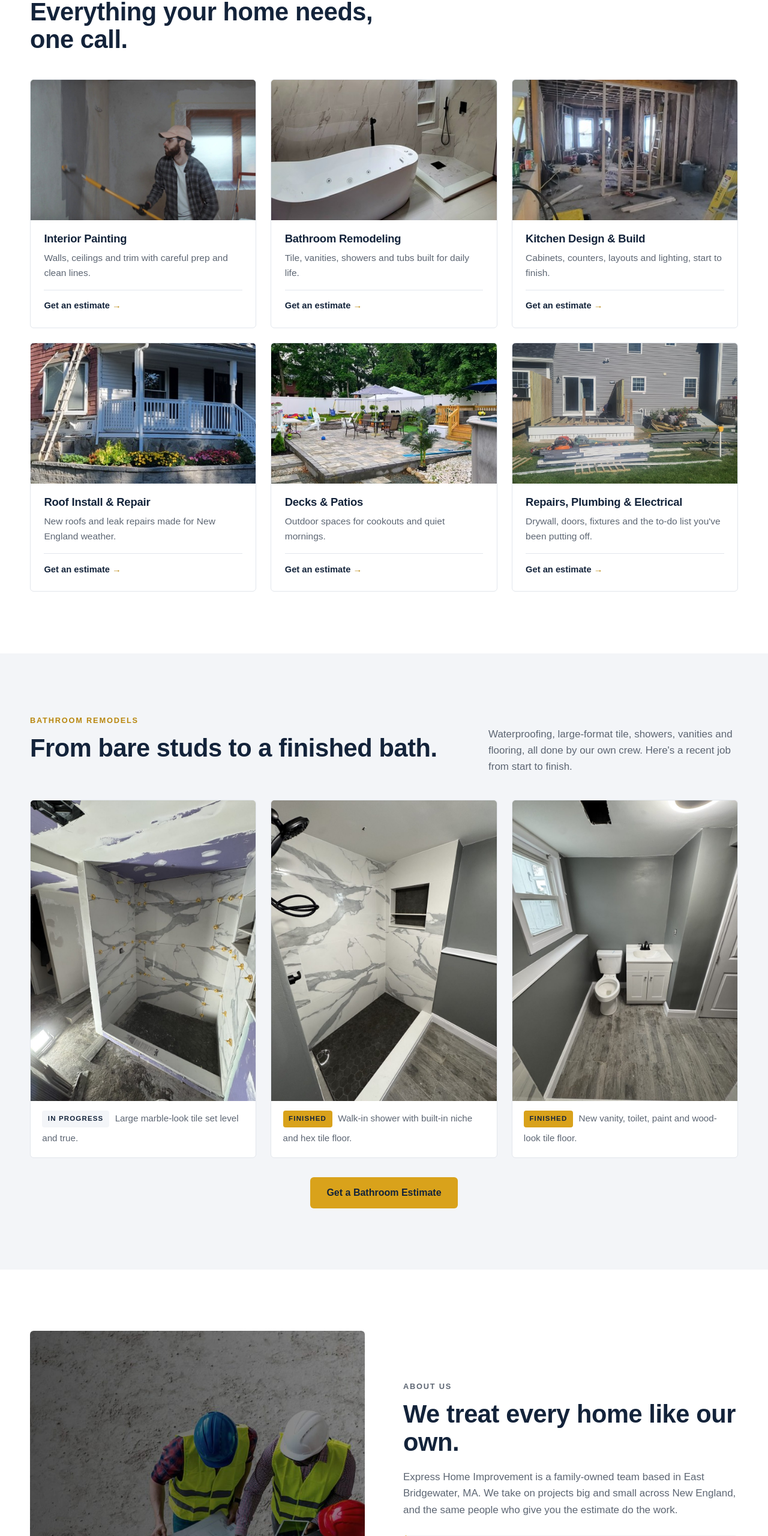
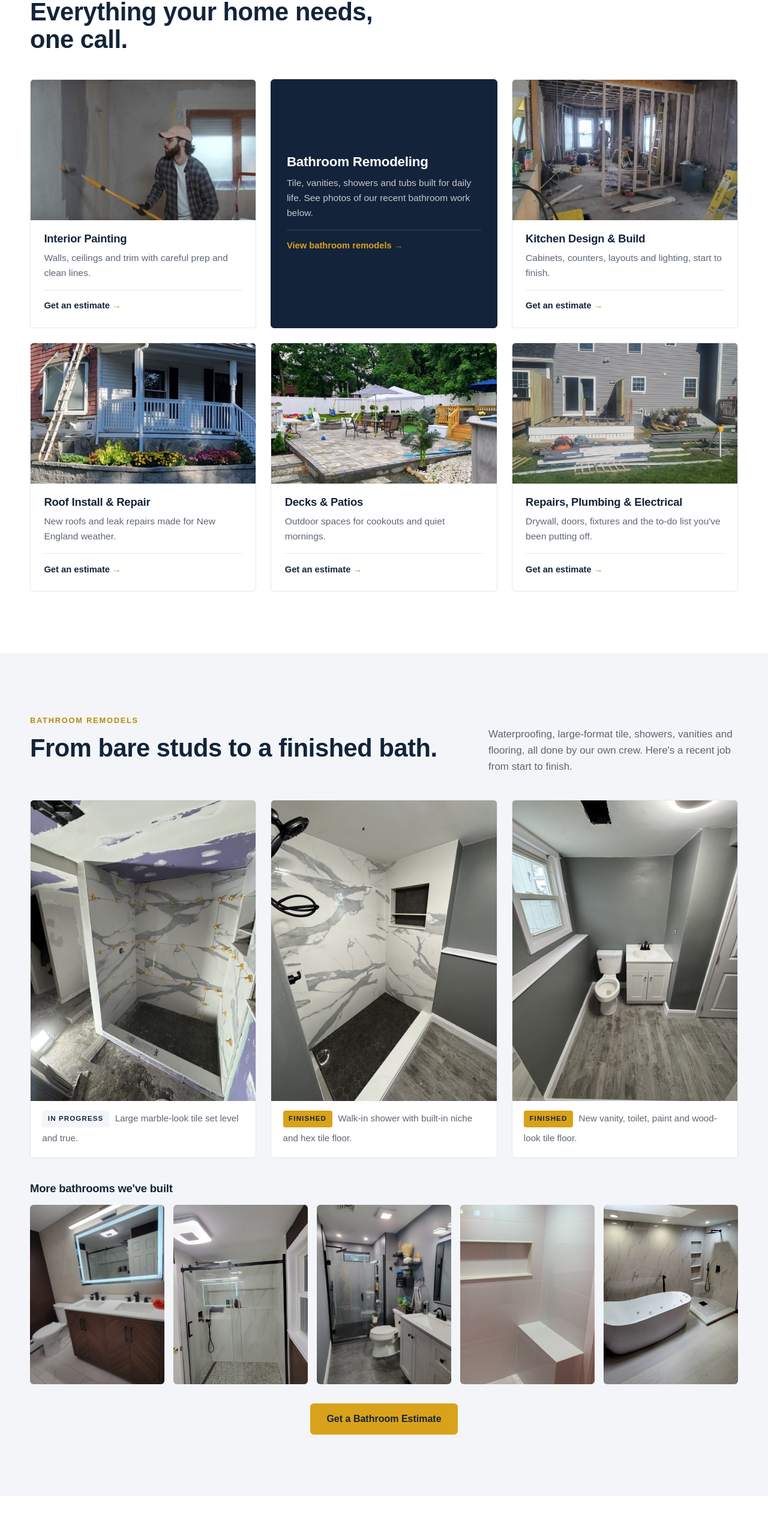
Before and after one commit to soundzlive-cmyk/homeimprovement, a plain HTML site: page index.html in a window 1280 px wide. Shown: the part 920-3480 px from the top of the page at 60% size. Drawn offline with Linux system fonts and the light colour scheme.

Commit message:
Move all bathroom photos into the Bathroom Remodels section
Co-Authored-By: Claude Opus 5.5 <noreply@anthropic.com>
Claude-Session: https://claude.ai/code/session_011HbiFx4PEEdNgELM1AVUTW

```diff
--- a/css/styles.css
+++ b/css/styles.css
@@ -119,6 +119,15 @@ p { margin: 0 0 1em; }
 .bath__item figcaption { padding: 1rem 1.2rem 1.2rem; color: var(--muted); font-size: .95rem; }
 .tag { display: inline-block; font-size: .72rem; font-weight: 700; letter-spacing: .1em; text-transform: uppercase; padding: .3rem .6rem; border-radius: 4px; background: var(--tint); color: var(--navy); margin: 0 .6rem .4rem 0; }
 .tag--done { background: var(--gold); color: var(--navy); }
+.bath__more-title { margin: 2.6rem 0 1rem; }
+.bath-more { display: grid; grid-template-columns: repeat(5, 1fr); gap: .9rem; }
+.bath-more .gallery__item { aspect-ratio: 3 / 4; }
+.service--text { background: var(--navy); border-color: var(--navy); }
+.service--text .service__body { justify-content: center; padding: 2rem 1.6rem; }
+.service--text h3 { color: #fff; font-size: 1.4rem; }
+.service--text p { color: rgba(255,255,255,.75); flex: 0 0 auto; }
+.service--text .service__link { color: var(--gold); border-color: rgba(255,255,255,.15); }
+.service__icon { font-size: 2.2rem; line-height: 1; margin-bottom: 1rem; }
 .bath__cta { margin-top: 2rem; text-align: center; }
 .about .steps li { background: var(--tint); }
 
@@ -205,6 +214,7 @@ p { margin: 0 0 1em; }
 @media (max-width: 980px) {
   .services { grid-template-columns: repeat(2, 1fr); }
   .bath { grid-template-columns: repeat(3, 1fr); gap: 1rem; }
+  .bath-more { grid-template-columns: repeat(3, 1fr); }
   .about, .contact { grid-template-columns: 1fr; }
   .about__img { aspect-ratio: 16 / 10; }
   .footer__inner { grid-template-columns: 1fr 1fr; }
@@ -239,6 +249,7 @@ p { margin: 0 0 1em; }
 @media (max-width: 560px) {
   .services { grid-template-columns: 1fr; }
   .bath { grid-template-columns: 1fr; }
+  .bath-more { grid-template-columns: repeat(2, 1fr); }
   .bath__item .gallery__item { aspect-ratio: 4 / 3; }
   .form__row { grid-template-columns: 1fr; }
   .footer__inner { grid-template-columns: 1fr; }
--- a/index.html
+++ b/index.html
@@ -93,9 +93,8 @@
           <div class="service__img"><img src="images/hero-painter.jpg" alt="Painter rolling a wall" loading="lazy"></div>
           <div class="service__body"><h3>Interior Painting</h3><p>Walls, ceilings and trim with careful prep and clean lines.</p><span class="service__link">Get an estimate</span></div>
         </a>
-        <a href="#contact" class="service reveal" data-service="Bathroom remodel">
-          <div class="service__img"><img src="images/service-bathroom.jpg" alt="Remodeled bathroom with freestanding tub" loading="lazy"></div>
-          <div class="service__body"><h3>Bathroom Remodeling</h3><p>Tile, vanities, showers and tubs built for daily life.</p><span class="service__link">Get an estimate</span></div>
+        <a href="#bathrooms" class="service service--text reveal">
+          <div class="service__body"><h3>Bathroom Remodeling</h3><p>Tile, vanities, showers and tubs built for daily life. See photos of our recent bathroom work below.</p><span class="service__link">View bathroom remodels</span></div>
         </a>
         <a href="#contact" class="service reveal" data-service="Kitchen design & build">
           <div class="service__img"><img src="images/service-kitchen.jpg" alt="Kitchen under renovation" loading="lazy"></div>
@@ -141,6 +140,14 @@
           <figcaption><span class="tag tag--done">Finished</span>New vanity, toilet, paint and wood-look tile floor.</figcaption>
         </figure>
       </div>
+      <h3 class="bath__more-title">More bathrooms we've built</h3>
+      <div class="bath-more">
+        <button class="gallery__item"><img src="images/project-1.jpg" alt="Bathroom with double vanity and lighted mirror" loading="lazy"></button>
+        <button class="gallery__item"><img src="images/project-2.jpg" alt="Glass sliding shower door installation" loading="lazy"></button>
+        <button class="gallery__item"><img src="images/project-7.jpg" alt="Bathroom with glass shower and white vanity" loading="lazy"></button>
+        <button class="gallery__item"><img src="images/project-8.jpg" alt="Tiled shower with niche and built-in bench" loading="lazy"></button>
+        <button class="gallery__item"><img src="images/service-bathroom.jpg" alt="Bathroom with freestanding jetted tub and marble-look walls" loading="lazy"></button>
+      </div>
       <div class="bath__cta">
         <a href="#contact" class="btn btn--primary" data-pick="Bathroom remodel">Get a Bathroom Estimate</a>
       </div>
@@ -177,14 +184,10 @@
         <p class="muted">Click any photo to see it larger.</p>
       </header>
       <div class="gallery">
-        <button class="gallery__item g-big"><img src="images/project-1.jpg" alt="Bathroom double vanity remodel" loading="lazy"></button>
-        <button class="gallery__item"><img src="images/project-2.jpg" alt="Glass shower installation" loading="lazy"></button>
-        <button class="gallery__item"><img src="images/project-3.jpg" alt="Deck and paver patio" loading="lazy"></button>
-        <button class="gallery__item"><img src="images/project-4.jpg" alt="Recent remodeling project" loading="lazy"></button>
-        <button class="gallery__item"><img src="images/project-6.jpg" alt="Recent remodeling project" loading="lazy"></button>
+        <button class="gallery__item g-big"><img src="images/project-3.jpg" alt="Deck and paver patio" loading="lazy"></button>
+        <button class="gallery__item"><img src="images/project-4.jpg" alt="Exterior siding and repair project" loading="lazy"></button>
+        <button class="gallery__item"><img src="images/project-6.jpg" alt="Flat roof replacement" loading="lazy"></button>
         <button class="gallery__item g-wide"><img src="images/project-5-hero.jpg" alt="New deck around above-ground pool" loading="lazy"></button>
-        <button class="gallery__item"><img src="images/project-7.jpg" alt="Recent remodeling project" loading="lazy"></button>
-        <button class="gallery__item"><img src="images/project-8.jpg" alt="Recent remodeling project" loading="lazy"></button>
       </div>
     </div>
   </section>
```
